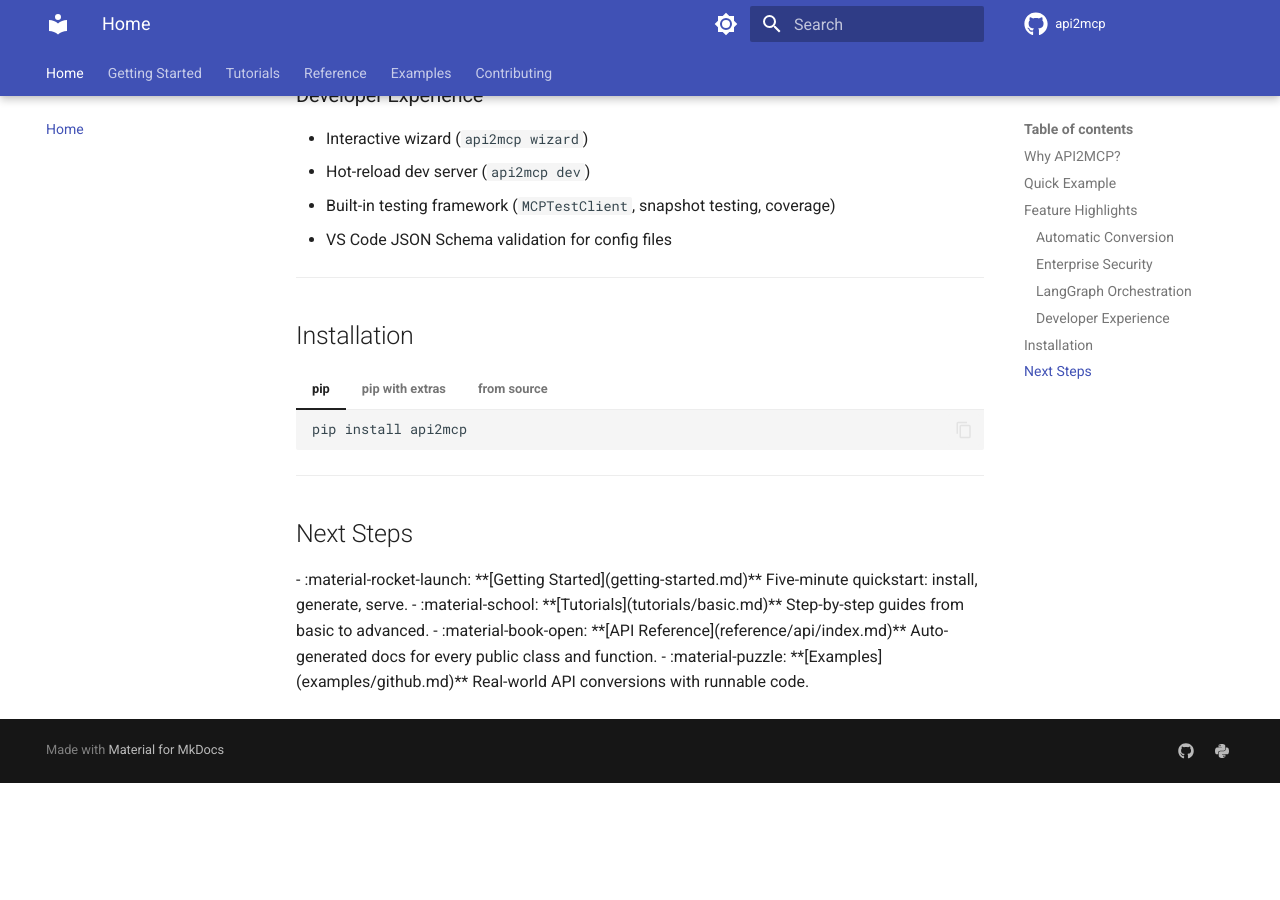
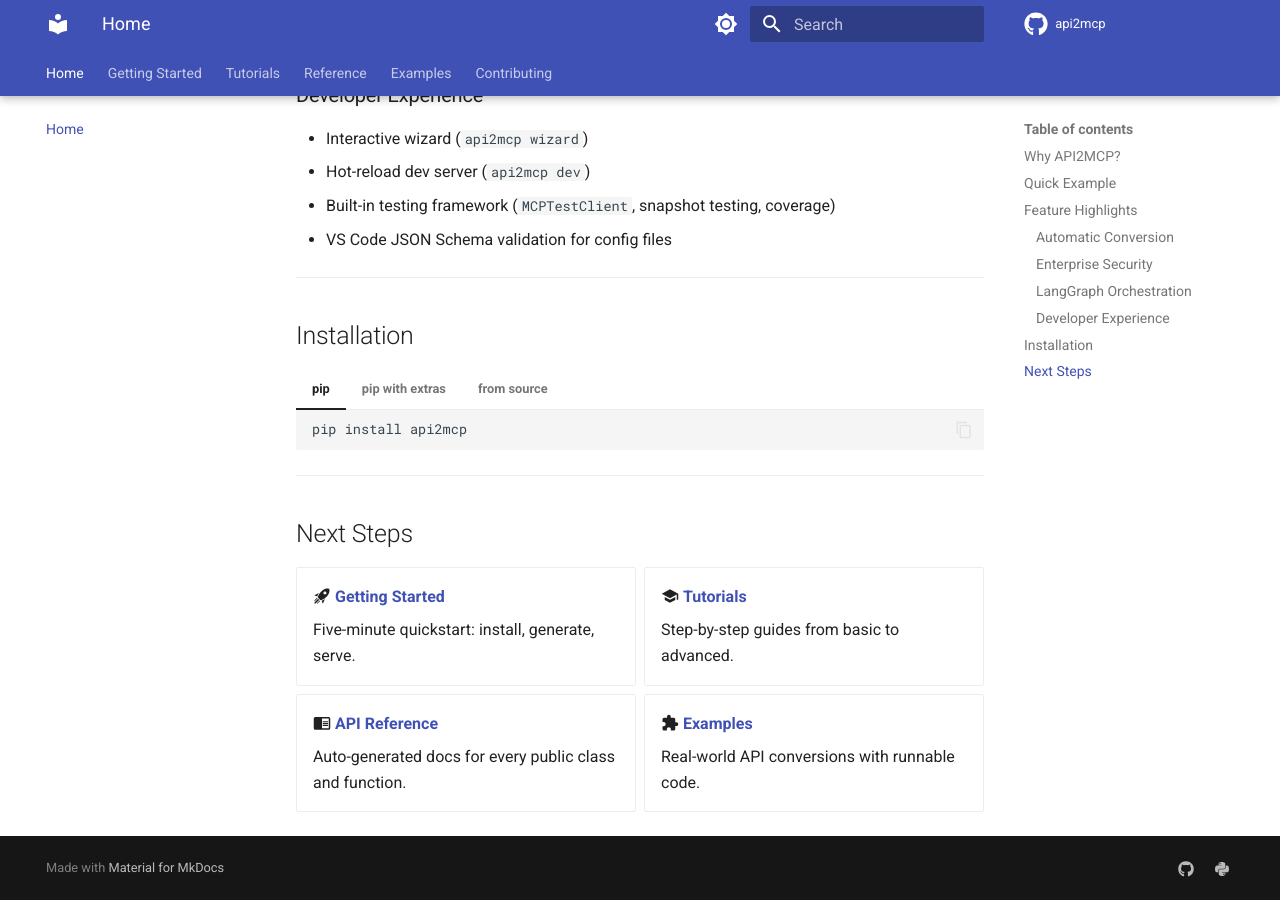
Before and after one commit to manavghosh/api2mcp, an MkDocs documentation site: the page built from docs/index.md, in a window 1280 px wide and 900 px high, scrolled down 1596 px. Built offline with MkDocs 1.6.1 and Material for MkDocs 9.7.7, drawn with Linux system fonts in a browser that asks for light colours; comment, search, counter and statistics services are not loaded; before the commit the page ends 2379 px from its top, so only the background shows below that.

Commit message:
docs: add attr_list, md_in_html, pymdownx.emoji for Material icons and grid cards

```diff
--- a/mkdocs.yml
+++ b/mkdocs.yml
@@ -47,6 +47,8 @@ plugins:
 
 markdown_extensions:
   - admonition
+  - attr_list
+  - md_in_html
   - pymdownx.details
   - pymdownx.superfences
   - pymdownx.tabbed:
@@ -55,6 +57,9 @@ markdown_extensions:
       anchor_linenums: true
   - pymdownx.inlinehilite
   - pymdownx.snippets
+  - pymdownx.emoji:
+      emoji_index: !!python/name:material.extensions.emoji.twemoji
+      emoji_generator: !!python/name:material.extensions.emoji.to_svg
   - tables
   - toc:
       permalink: true
```
